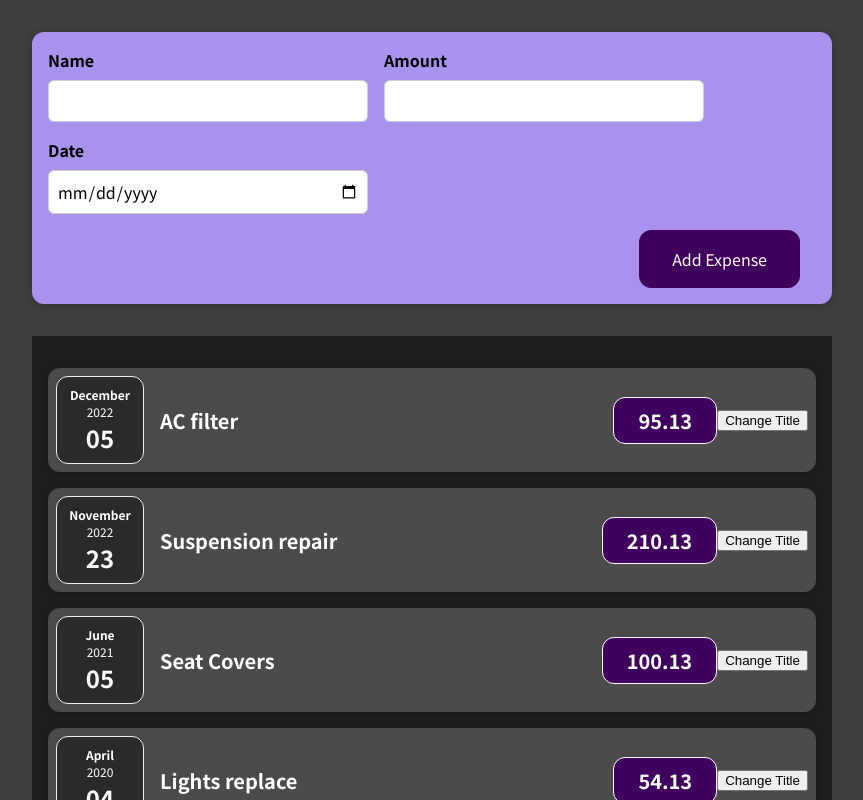
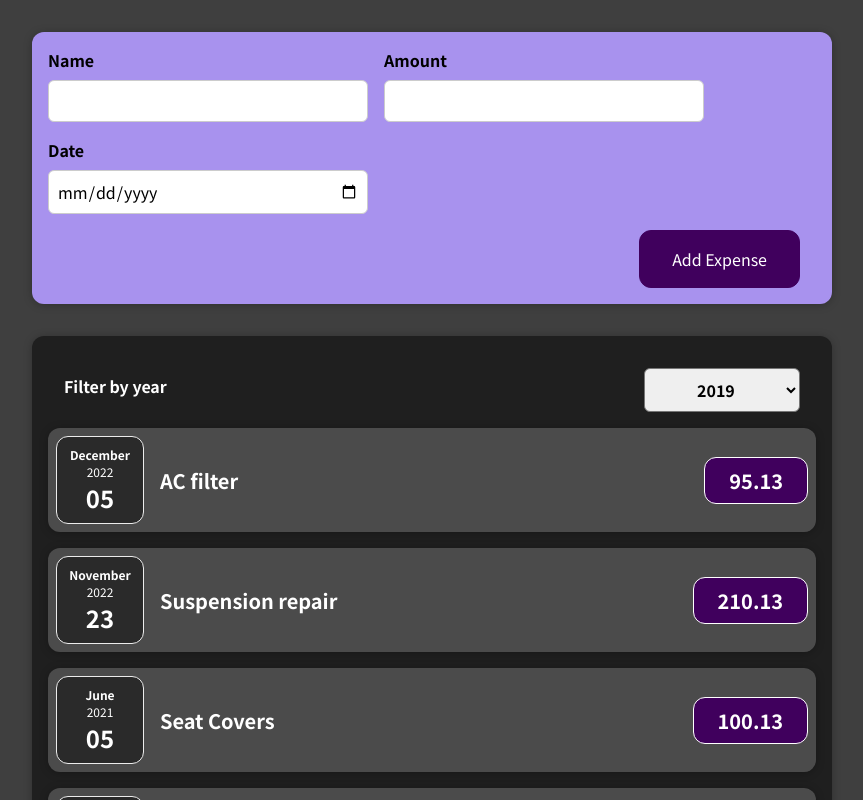
Before and after one commit to prannat-jain/react-complete, a React (Create React App) app: page / in a window 1280 px wide. Shown: the top 800 px of the page, without its empty margins (208-1071 px from the left). Built offline with nearby package versions, Linux system fonts and the light colour scheme.

Commit message:
Added filter component and states to dynamically edit data

```diff
--- a/src/App.js
+++ b/src/App.js
@@ -1,9 +1,9 @@
+import React, { useState } from "react";
 import Expenses from "./components/Expenses/Expenses";
 import NewExpense from "./components/NewExpense/NewExpense";
 
-function App() {
 //making a database using arrays
-  const expenses_array = [
+const DUMMY_EXPENSES = [
   {
     id: "e1",
     title: "AC filter",
@@ -31,10 +31,20 @@ function App() {
   },
 ];
 
+function App() {
+  const [expenses, setExpenses] = useState(DUMMY_EXPENSES);
+
+  //trtiggered whenever a new expense is added
+  const addExpenseHandler = (expense) => {
+    setExpenses((prevExpenses) => {
+      return [expense, ...prevExpenses];
+    });
+  };
+
   return (
     <div>
-      <NewExpense />
-      <Expenses expenses={expenses_array}></Expenses>
+      <NewExpense onAddExpense={addExpenseHandler} />
+      <Expenses items={expenses}></Expenses>
     </div>
   );
 }
--- a/src/components/Expenses/ExpenseItem.js
+++ b/src/components/Expenses/ExpenseItem.js
@@ -1,21 +1,21 @@
 //useState is a single fucntion imported for onclick dynamic function to work
-import React, { useState } from "react";
+import React from "react";
 import ExpenseDate from "./ExpenseDate";
 import Card from "../UI/Card";
 import "./ExpenseItem.css";
 
 function ExpenseItem(props) {
   //react hook(function) for onclick..useState will give two values
-  //name is the default state value, changeName is the new/updated state
-  const [name, changeName] = useState(props.name);
+  //title is the default state value, changeTitle is the new/updated state
+  //const [title, changeTitle] = useState(props.title);
 
-  function clickHandler() {
-    //the state changed value is used here in the function
-    //because of this below change in value, we want to rerender html parts using states
-    //we do not use this: name = "Updated!", but use the state function changeName
-    changeName("Updated!");
-    console.log(name);
-  }
+  //function clickHandler() {
+  //the state changed value is used here in the function
+  //because of this below change in value, we want to rerender html parts using states
+  //we do not use this: title = "Updated!", but use the state function changeName
+  //changeTitle("Updated!");
+  //console.log(title);
+  //}
 
   return (
     //replaced return div with a custom card component that gives the card look
@@ -25,10 +25,9 @@ function ExpenseItem(props) {
       <ExpenseDate date={props.date}></ExpenseDate>
 
       <div className="expense-item__description">
-        <h2>{name}</h2>
-        <div className="expense-item__price">{props.charge}</div>
+        <h2>{props.title}</h2>
+        <div className="expense-item__price">{props.amount}</div>
       </div>
-      <button onClick={clickHandler}>Change Title</button>
     </Card>
   );
 }
--- a/src/components/Expenses/Expenses.js
+++ b/src/components/Expenses/Expenses.js
@@ -1,30 +1,33 @@
-import React from "react";
+import React, { useState } from "react";
 import "./Expenses.css";
 import ExpenseItem from "./ExpenseItem";
+import Card from "../UI/Card";
+import ExpensesFilter from "./ExpensesFilter";
 
 function Expenses(props) {
+  const [filteredYear, setFilteredYear] = useState("2019");
+
+  const filterHandler = (selectedYear) => {
+    setFilteredYear(selectedYear);
+  };
+
   return (
-    <div className="expenses">
-      <ExpenseItem
-        name={props.expenses[0].title}
-        charge={props.expenses[0].amount}
-        date={props.expenses[0].date}
-      ></ExpenseItem>
-      <ExpenseItem
-        name={props.expenses[1].title}
-        charge={props.expenses[1].amount}
-        date={props.expenses[1].date}
-      ></ExpenseItem>
-      <ExpenseItem
-        name={props.expenses[2].title}
-        charge={props.expenses[2].amount}
-        date={props.expenses[2].date}
-      ></ExpenseItem>
-      <ExpenseItem
-        name={props.expenses[3].title}
-        charge={props.expenses[3].amount}
-        date={props.expenses[3].date}
-      ></ExpenseItem>
+    <div>
+      <Card className="expenses">
+        <ExpensesFilter
+          selected={filteredYear}
+          onChangeFilter={filterHandler}
+        ></ExpensesFilter>
+
+        {/*map() is a built in js function which gives an array of expenses_array in App.js*/}
+        {props.items.map((expenseObj) => (
+          <ExpenseItem
+            title={expenseObj.title}
+            amount={expenseObj.amount}
+            date={expenseObj.date}
+          />
+        ))}
+      </Card>
     </div>
   );
 }
--- /dev/null
+++ b/src/components/Expenses/ExpensesFilter.css
@@ -0,0 +1,24 @@
+.expenses-filter {
+  color: white;
+  padding: 0 1rem;
+}
+
+.expenses-filter__control {
+  display: flex;
+  width: 100%;
+  align-items: center;
+  justify-content: space-between;
+  margin: 1rem 0;
+}
+
+.expenses-filter label {
+  font-weight: bold;
+  margin-bottom: 0.5rem;
+}
+
+.expenses-filter select {
+  font: inherit;
+  padding: 0.5rem 3rem;
+  font-weight: bold;
+  border-radius: 6px;
+}
--- /dev/null
+++ b/src/components/Expenses/ExpensesFilter.js
@@ -0,0 +1,28 @@
+//going to use states to trigger changes in the filter component and push that to Expenses.js
+
+import React from "react";
+
+import "./ExpensesFilter.css";
+
+function ExpensesFilter(props) {
+  //triggered whenever something is chosen in the dropdown, i.e.onChange
+  const filterChangeHandler = (event) => {
+    props.onChangeFilter(event.target.value);
+  };
+
+  return (
+    <div className="expenses-filter">
+      <div className="expenses-filter__control">
+        <label>Filter by year</label>
+        <select value={props.selected} onChange={filterChangeHandler}>
+          <option value="2022">2022</option>
+          <option value="2021">2021</option>
+          <option value="2020">2020</option>
+          <option value="2019">2019</option>
+        </select>
+      </div>
+    </div>
+  );
+}
+
+export default ExpensesFilter;
--- a/src/components/NewExpense/ExpenseForm.js
+++ b/src/components/NewExpense/ExpenseForm.js
@@ -1,27 +1,90 @@
-import React from "react";
+//here useState is used for storing input values
+//states have a benefit over storing values in global variables: we can use two-way binding, i.e pass new values again and again and rerender the page.
+import React, { useState } from "react";
 import "./ExpenseForm.css";
 
-function ExpenseForm() {
+function ExpenseForm(props) {
+  //use state is empty to store input string in them
+  const [enteredTitle, setEnteredTitle] = useState("");
+  const [enteredAmount, setEnteredAmount] = useState("");
+  const [enteredDate, setEnteredDate] = useState("");
+  //alternative way(1)(using single states instead of multiple):
+  //const [userInput, setUserInput] = useState({
+  //  enteredTitle: '',
+  //  enteredAmount: '',
+  //  enteredDate: '',
+  //});
+
   //in vanilla js doc.getElementbyId().addEventListener('click',here we just write the value instead of the function thats hidden, that hidden funstion is 'event' ())
   //event listener function for input
-  const nameChangeHandler = (event) => {
-    console.log(event.target.value);
+  const titleChangeHandler = (event) => {
+    //chack console for more details
+    setEnteredTitle(event.target.value);
+    //alternative way(1):
+    //setUserInput((prevState) => {
+    //return{ ...prevState, enteredTitle: event.target.value};
+    //});
+  };
+
+  const amountChangeHandler = (event) => {
+    setEnteredAmount(event.target.value);
+  };
+
+  const dateChangeHandler = (event) => {
+    setEnteredDate(event.target.value);
+  };
+
+  //we get even object automatically because of listener in onSubmit
+  const submitHandler = (event) => {
+    //preventdefault will stop the webpage refreshing everytime we submit the form
+    event.preventDefault();
+
+    //expense data object having user input
+    //ultimately we want to send expenseData to App.js array database....
+    //to do that we are going to go child to parent: Expenseform>NewExpense>App.js
+    const expenseData = {
+      title: enteredTitle,
+      amount: enteredAmount,
+      date: new Date(enteredDate),
+    };
+    //executing function in ExpenseData whose reference/pointer is received by props
+    props.onSaveExpenseData(expenseData);
+    //resetting the fields after form is submitted
+    setEnteredTitle("");
+    setEnteredAmount("");
+    setEnteredDate("");
   };
 
   return (
-    <form>
+    <form onSubmit={submitHandler}>
       <div className="new-expense__controls">
         <div className="new-expense__control">
           <label>Name</label>
-          <input type="text" onChange={nameChangeHandler} />
+          <input
+            type="text"
+            value={enteredTitle}
+            onChange={titleChangeHandler}
+          />
         </div>
         <div className="new-expense__control">
           <label>Amount</label>
-          <input type="number" min="0.01" step="0.01" />
+          <input
+            type="number"
+            min="0.01"
+            step="0.01"
+            value={enteredAmount}
+            onChange={amountChangeHandler}
+          />
         </div>
         <div className="new-expense__control">
           <label>Date</label>
-          <input type="date" min="2019-01-01" max="2022-12-31" />
+          <input
+            type="date"
+            min="2019-01-01"
+            max="2022-12-31"
+            value={enteredDate}
+            onChange={dateChangeHandler}
+          />
         </div>
       </div>
       <div className="new-expense__actions">
--- a/src/components/NewExpense/NewExpense.js
+++ b/src/components/NewExpense/NewExpense.js
@@ -2,10 +2,20 @@ import React from "react";
 import ExpenseForm from "./ExpenseForm";
 import "./NewExpense.css";
 
-function NewExpense() {
+function NewExpense(props) {
+  const saveExpenseDataHandler = (enteredExpenseData) => {
+    const expenseData = {
+      ...enteredExpenseData,
+      //giving id to user input passed up from expenseForm
+      id: Math.random().toString(),
+    };
+    props.onAddExpense(expenseData);
+  };
+
   return (
     <div className="new-expense">
-      <ExpenseForm />
+      {/*onSaveExpenseData is a prop which receives value from saveExpenseDataHandler which inturn receives user input from ExpenseForm*/}
+      <ExpenseForm onSaveExpenseData={saveExpenseDataHandler} />
     </div>
   );
 }
```
Lines whose indentation alone changed are shown as unchanged.
